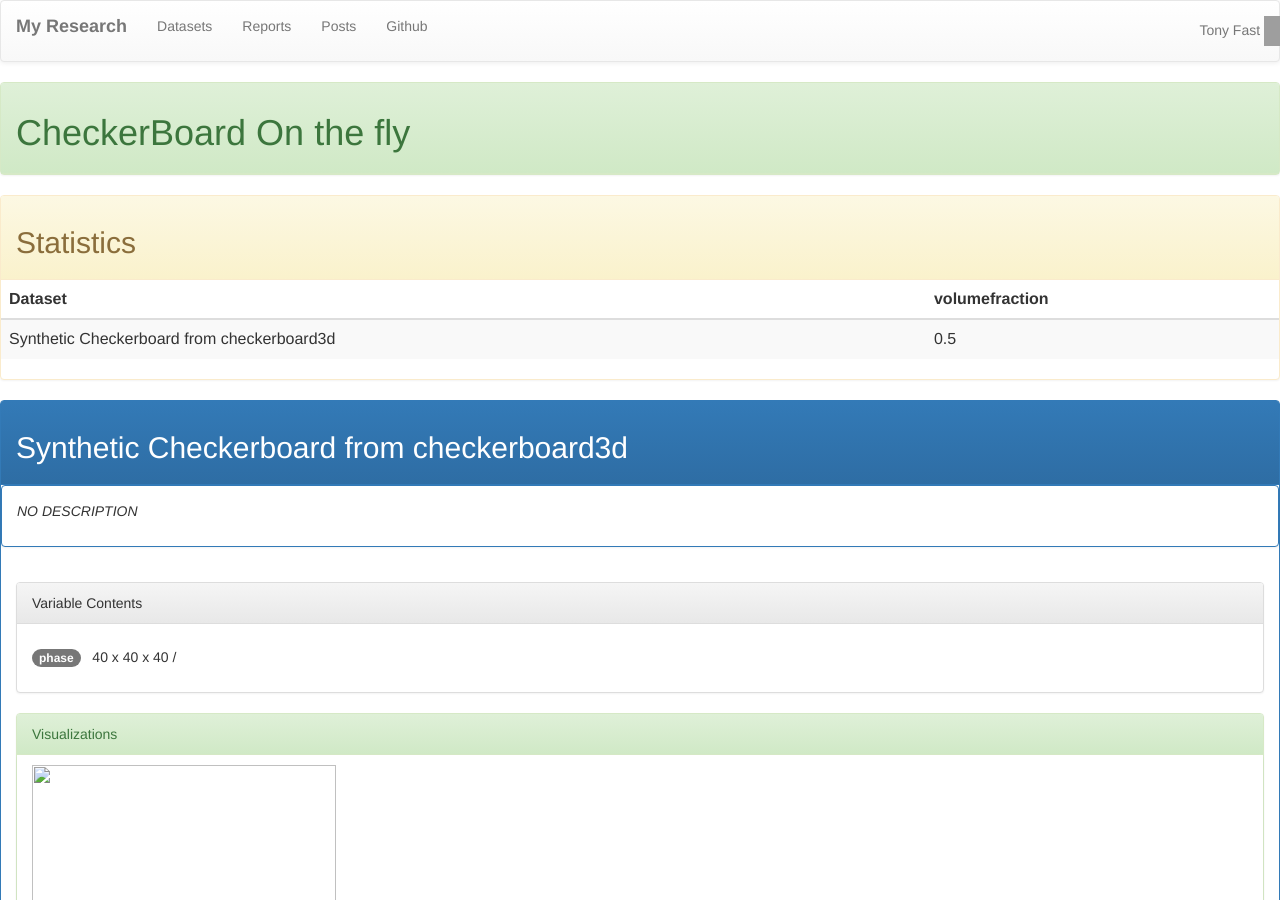
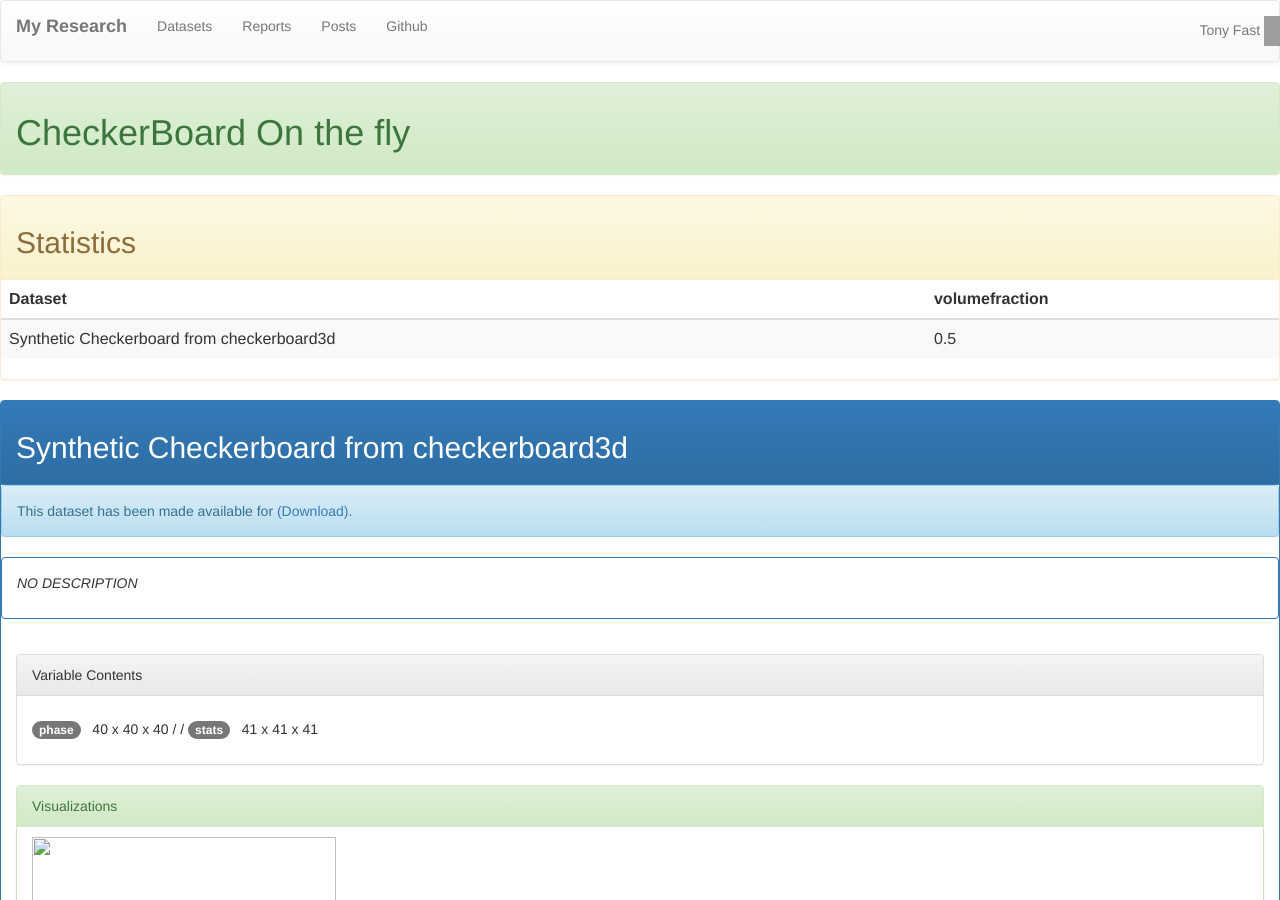
Before and after one commit to tonyfast/sai, a Jekyll site: the page built from _posts/2014-05-19-CheckerBoard-On-the-fly.html, in a window 1280 px wide and 900 px high. Built offline with Jekyll 4.4.1, drawn with Linux system fonts in a browser that asks for light colours; nearby versions of some CDN libraries; Markdown is read by kramdown in place of the engine named in the settings; comment, search, counter and statistics services are not loaded; grey boxes are pictures that could not be loaded.

```diff
--- a/_posts/2014-05-19-CheckerBoard-On-the-fly.html
+++ b/_posts/2014-05-19-CheckerBoard-On-the-fly.html
@@ -8,6 +8,9 @@ data:
   - Synthetic Checkerboard from checkerboard3d
   image:
   - checker-isocap.png
+  - spa-stats.png
+  url:
+  - https://github.com/tonyfast/SpatialStatisticsFFT
   metadata:
   - var: phase
     dims:
@@ -17,5 +20,11 @@ data:
     type: double
   - var: volumefraction
     value: 0.500000
+  - var: stats
+    dims:
+     - 41
+     - 41
+     - 41
+    type: double
 
 ---
```
Also changed, not shown: .gitmodules, assets/checker-isocap.png, assets/spa-stats.png (added).
